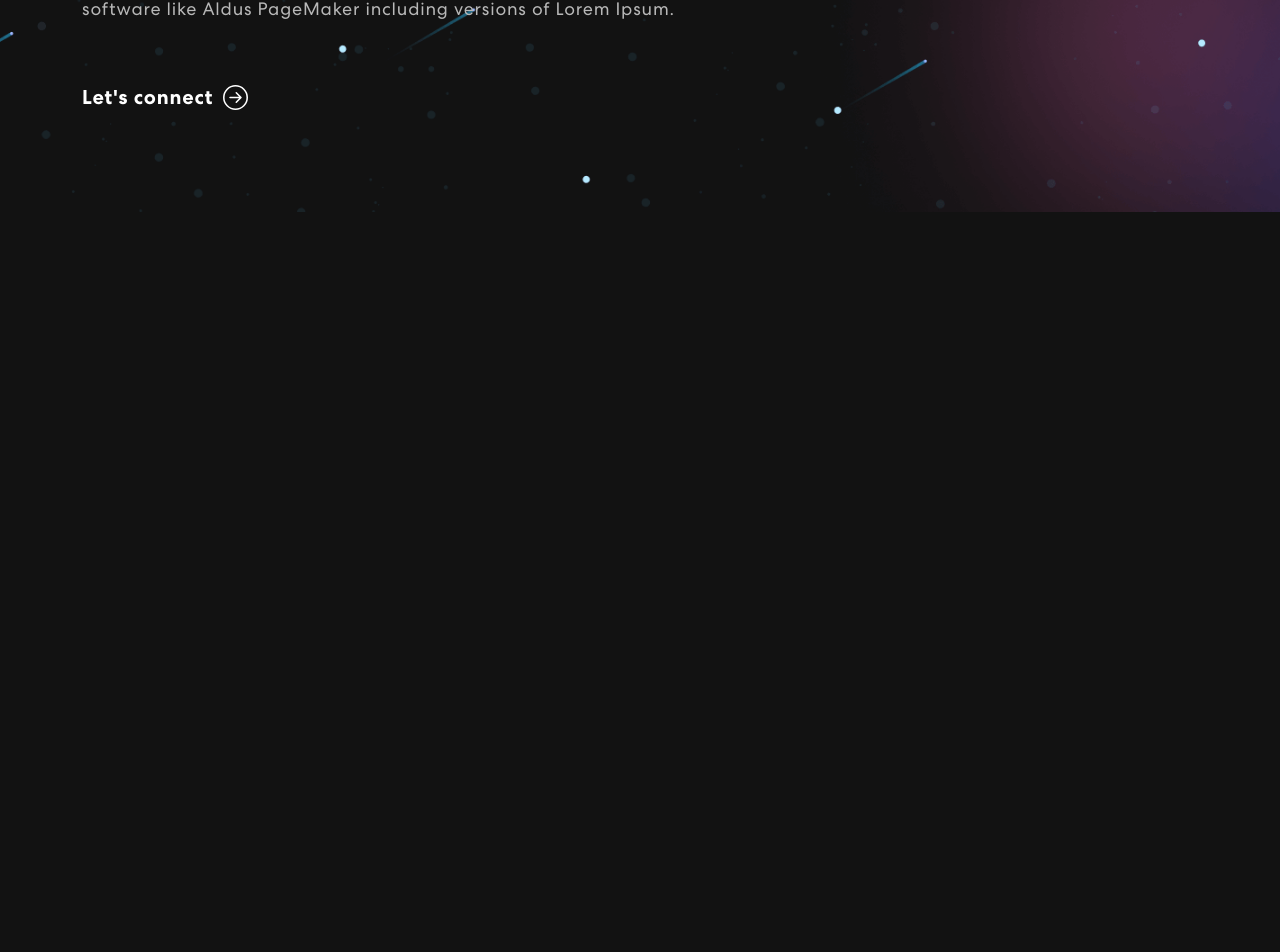
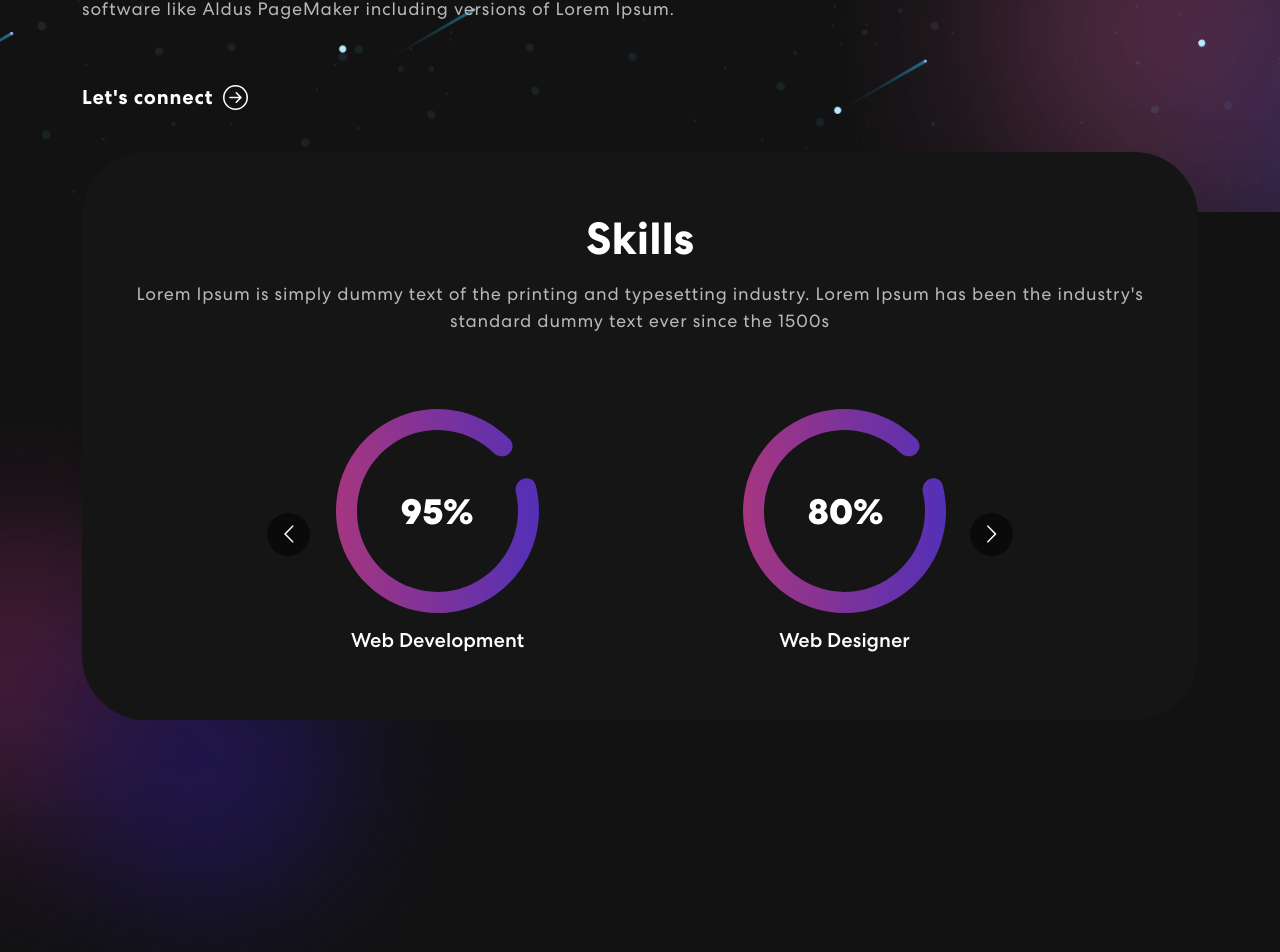
Before and after one commit to pardana/aditria-pardana, a React (Create React App) app: page / in a window 1280 px wide. Shown: the part 760-1712 px from the top of the page. Before the commit the page ends 972 px from the top, so only its background shows below. Built offline with nearby package versions, Linux system fonts and the light colour scheme.

Commit message:
update component Section

```diff
--- a/package.json
+++ b/package.json
@@ -11,6 +11,7 @@
     "react-bootstrap": "^2.5.0",
     "react-bootstrap-icons": "^1.8.4",
     "react-dom": "^18.2.0",
+    "react-multi-carousel": "^2.8.2",
     "react-scripts": "5.0.1",
     "web-vitals": "^2.1.4"
   },
--- a/src/App.js
+++ b/src/App.js
@@ -4,12 +4,14 @@
 
 import Navigation from "./components/Navigation";
 import Banner from "./components/Banner";
+import Skills from "./components/Skills";
 
 function App() {
   return (
     <div className="App">
       <Navigation />
       <Banner />
+      <Skills />
     </div>
   );
 }
--- /dev/null
+++ b/src/components/Skills.js
@@ -0,0 +1,78 @@
+import React from "react";
+import { Container, Row, Col } from "react-bootstrap";
+import Carousel from "react-multi-carousel";
+import "react-multi-carousel/lib/styles.css";
+import meter1 from "../assets/img/meter1.svg";
+import meter2 from "../assets/img/meter2.svg";
+import meter3 from "../assets/img/meter3.svg";
+import colorSharp from "../assets/img/color-sharp.png";
+
+export default function Skills() {
+  const responsive = {
+    superLargeDesktop: {
+      // the naming can be any, depends on you.
+      breakpoint: { max: 4000, min: 3000 },
+      items: 5,
+    },
+    desktop: {
+      breakpoint: { max: 3000, min: 1024 },
+      items: 3,
+    },
+    tablet: {
+      breakpoint: { max: 1024, min: 464 },
+      items: 2,
+    },
+    mobile: {
+      breakpoint: { max: 464, min: 0 },
+      items: 1,
+    },
+  };
+
+  return (
+    <section className="skill" id="skills">
+      <Container>
+        <Row>
+          <Col>
+            <div className="skill-bx">
+              <h2>Skills</h2>
+              <p>
+                Lorem Ipsum is simply dummy text of the printing and typesetting
+                industry. Lorem Ipsum has been the industry's standard dummy
+                text ever since the 1500s
+              </p>
+
+              <Carousel
+                responsive={responsive}
+                infinite={true}
+                className="skill-slider"
+              >
+                <div className="item">
+                  <img src={meter1} alt="Image" />
+                  <h5>Web Development</h5>
+                </div>
+                <div className="item">
+                  <img src={meter2} alt="Image" />
+                  <h5>Web Designer</h5>
+                </div>
+                <div className="item">
+                  <img src={meter3} alt="Image" />
+                  <h5>Logo Design</h5>
+                </div>
+                <div className="item">
+                  <img src={meter1} alt="Image" />
+                  <h5>UI/UX Designer</h5>
+                </div>
+              </Carousel>
+            </div>
+          </Col>
+        </Row>
+      </Container>
+
+      <img
+        src={colorSharp}
+        className="background-image-left"
+        alt="Color Sharp"
+      />
+    </section>
+  );
+}
```
Also changed, not shown: 1 other file (tests, documents, lock files or other folders).
